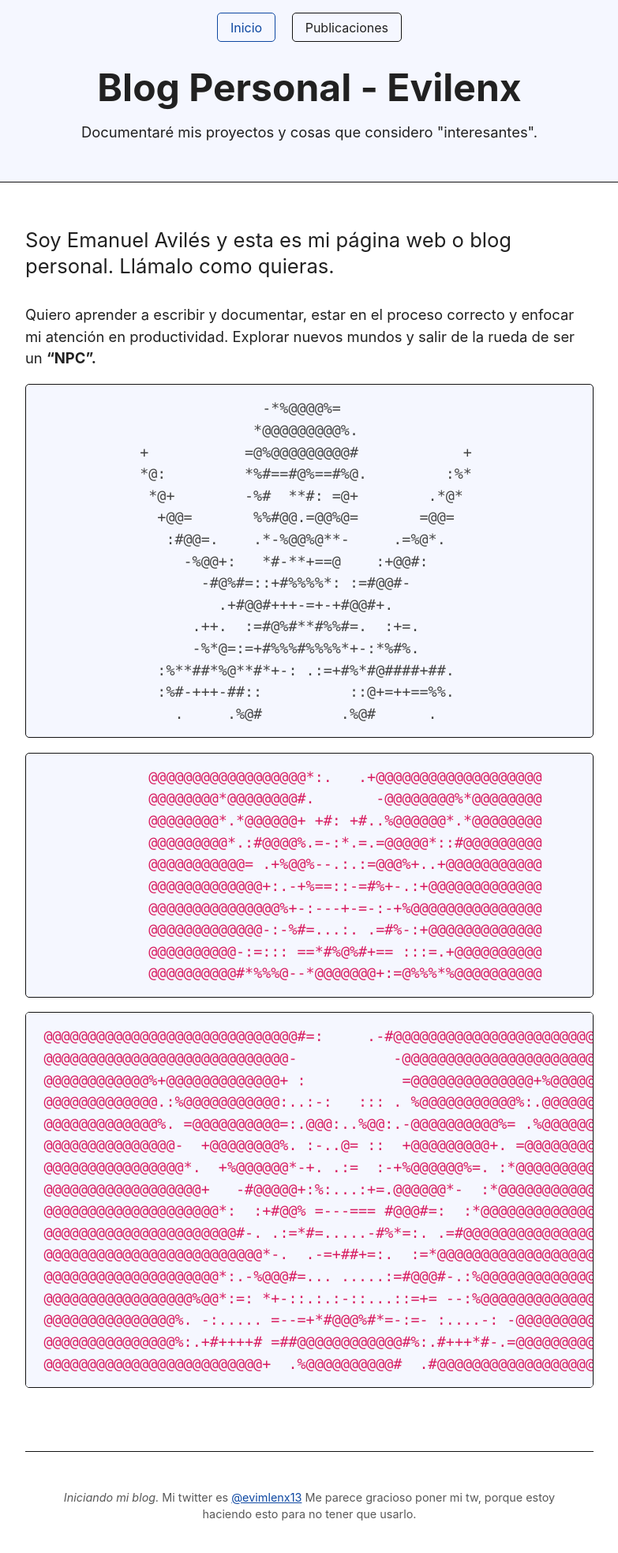
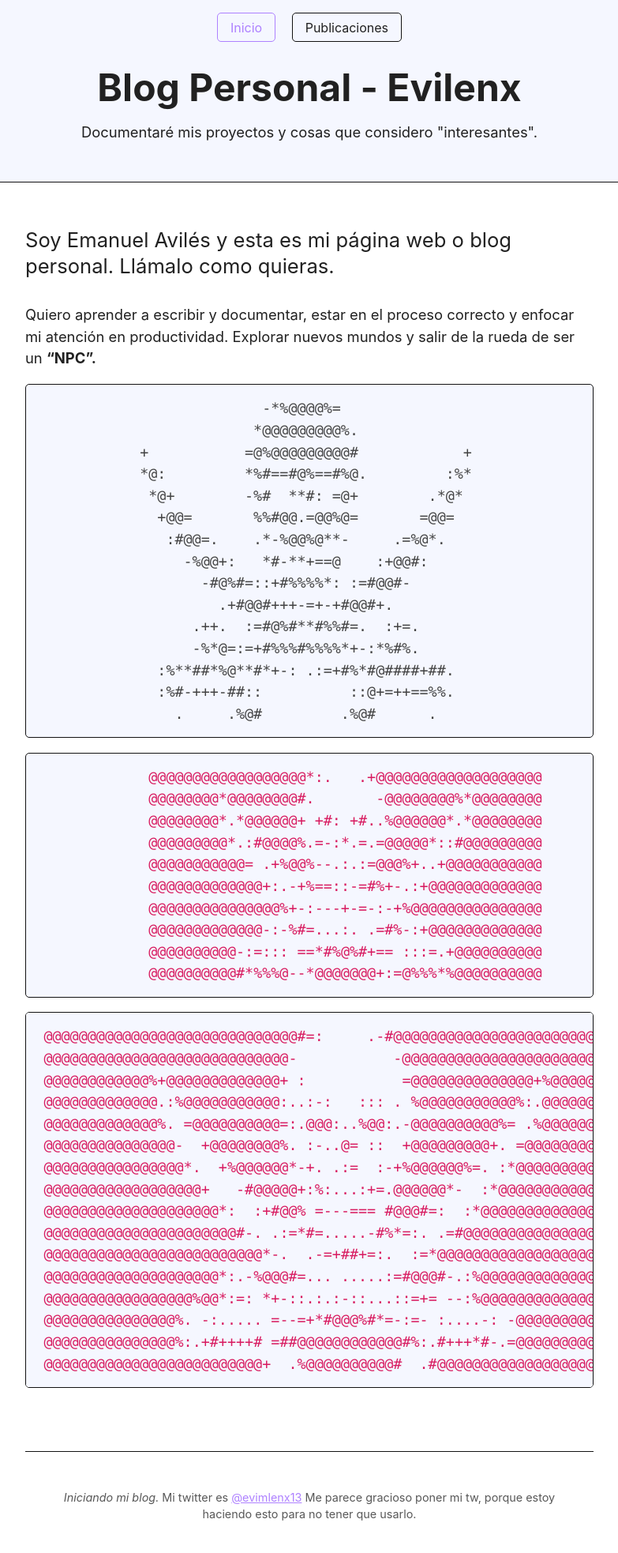
Before and after one commit to evilenx/BlogPersonal, a Jekyll site: the page built from index.md, in a window 1280 px wide. Shown: the whole page at 79% size, without its empty margins (248-1031 px from the left). Built offline with Jekyll 4.4.1, drawn with Linux system fonts in a browser that asks for light colours.

Commit message:
themelight_accent

```diff
--- a/assets/simple.css
+++ b/assets/simple.css
@@ -12,7 +12,7 @@
   --text: #212121;
   --text-light: #585858;
   --border: #121212;
-  --accent: #0d47a1;
+  --accent: #ae81ff;;
   --code: #d81b60;
   --preformatted: #444;
   --marked: #ffdd33;
```
